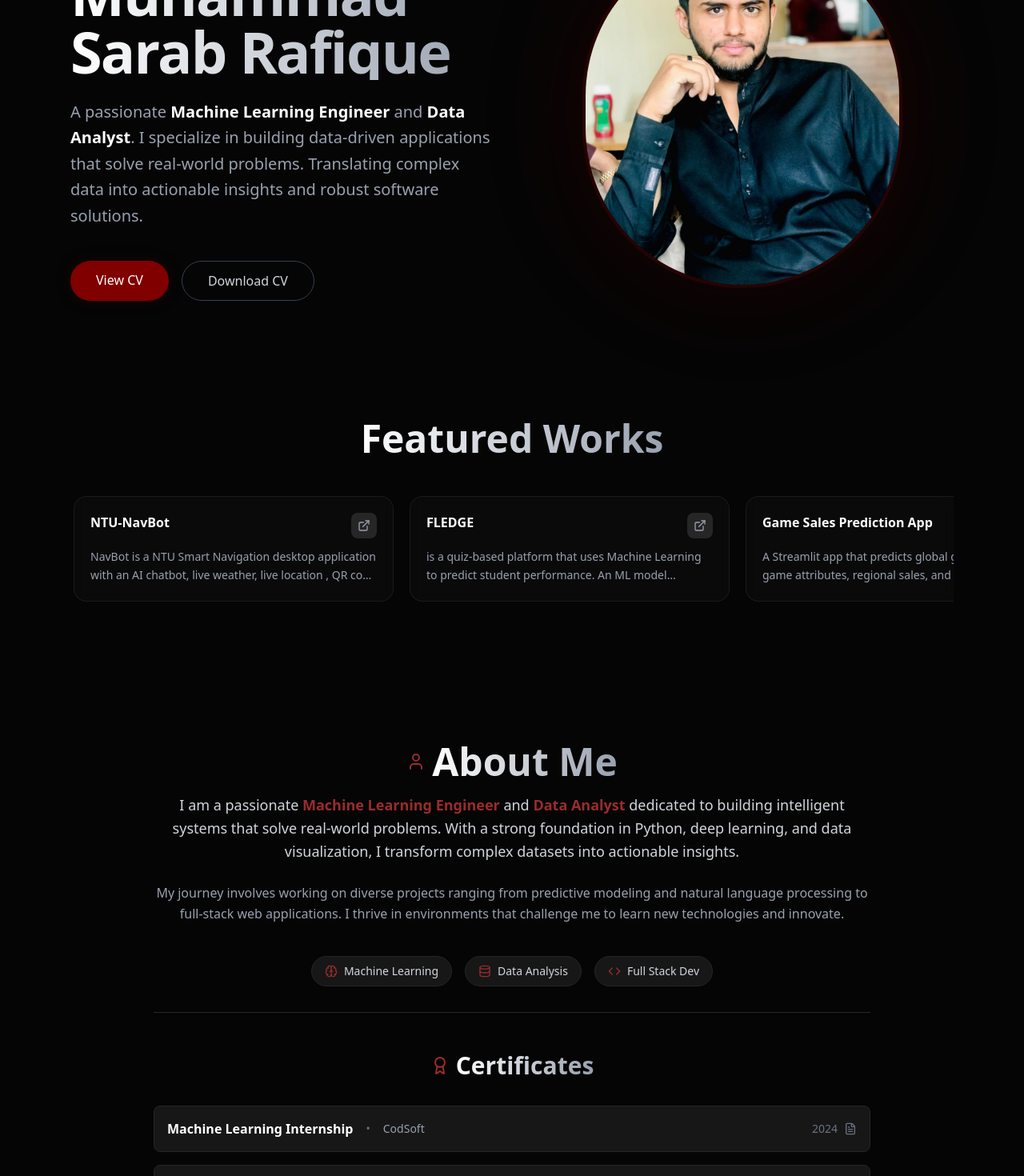
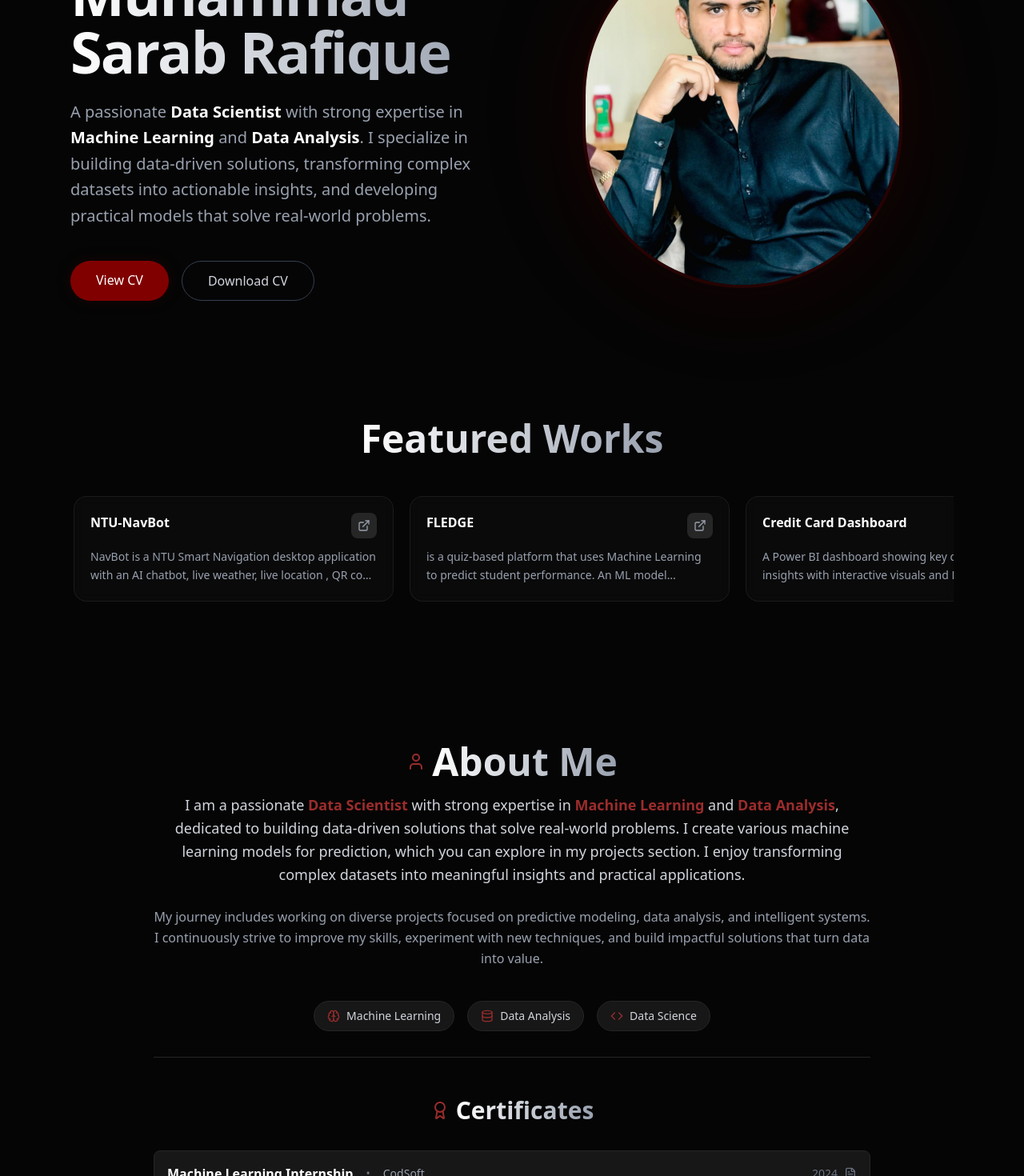
Before and after one commit to Sarab160/Portfolio, a Next.js app: page / in a window 1280 px wide. Shown: the part 260-1730 px from the top of the page at 80% size. Built offline with nearby package versions, Linux system fonts and the light colour scheme.

Commit message:
Portfolio

```diff
--- a/src/components/About.tsx
+++ b/src/components/About.tsx
@@ -25,12 +25,16 @@ const About = () => {
 
                     <div className="max-w-4xl mx-auto text-center space-y-6">
     <p className="text-gray-300 text-lg leading-relaxed">
-                            I am a passionate <span className="text-brand-primary-light font-bold">Machine Learning Engineer</span> and <span className="text-brand-primary-light font-bold">Data Analyst</span> dedicated to building intelligent systems that solve real-world problems.
-                            With a strong foundation in Python, deep learning, and data visualization, I transform complex datasets into actionable insights.
+        I am a passionate <span className="text-brand-primary-light font-bold">Data Scientist</span> with strong expertise in
+        <span className="text-brand-primary-light font-bold"> Machine Learning</span> and
+        <span className="text-brand-primary-light font-bold"> Data Analysis</span>, dedicated to building data-driven solutions that solve real-world problems.
+        I create various machine learning models for prediction, which you can explore in my projects section.
+        I enjoy transforming complex datasets into meaningful insights and practical applications.
     </p>
 
     <p className="text-gray-400 leading-relaxed">
-                            My journey involves working on diverse projects ranging from predictive modeling and natural language processing to full-stack web applications. I thrive in environments that challenge me to learn new technologies and innovate.
+        My journey includes working on diverse projects focused on predictive modeling, data analysis, and intelligent systems.
+        I continuously strive to improve my skills, experiment with new techniques, and build impactful solutions that turn data into value.
     </p>
 
     <div className="flex flex-wrap gap-4 pt-4 justify-center">
@@ -44,7 +48,7 @@ const About = () => {
         </div>
         <div className="bg-neutral-900 border border-neutral-800 px-4 py-2 rounded-full flex items-center gap-2 text-sm text-gray-300">
             <Code size={16} className="text-brand-primary-light" />
-                                <span>Full Stack Dev</span>
+            <span>Data Science</span>
         </div>
     </div>
 </div>
--- a/src/components/Contact.tsx
+++ b/src/components/Contact.tsx
@@ -1,7 +1,7 @@
 "use client";
 
 import { motion } from "framer-motion";
-import { Mail, Github, Linkedin, Twitter } from "lucide-react";
+import { Mail, Github, Linkedin } from "lucide-react";
 
 const Contact = () => {
     return (
@@ -29,7 +29,7 @@ const Contact = () => {
                             <div>
                                 <h3 className="text-lg font-semibold text-white">Email</h3>
                                 <a href="mailto:contact@example.com" className="text-gray-400 hover:text-brand-primary-light transition-colors">
-                                    contact@example.com
+                                    sarabcheema160@gmail.com
                                 </a>
                             </div>
                         </div>
@@ -37,15 +37,13 @@ const Contact = () => {
                         <div className="space-y-4">
                             <h3 className="text-lg font-semibold text-white">Socials</h3>
                             <div className="flex gap-4">
-                                <a href="#" className="p-3 bg-neutral-900 rounded-lg border border-neutral-800 text-gray-400 hover:text-white hover:border-brand-primary transition-all">
+                                <a href="https://github.com/Sarab160" className="p-3 bg-neutral-900 rounded-lg border border-neutral-800 text-gray-400 hover:text-white hover:border-brand-primary transition-all">
                                     <Github size={20} />
                                 </a>
-                                <a href="#" className="p-3 bg-neutral-900 rounded-lg border border-neutral-800 text-gray-400 hover:text-blue-400 hover:border-blue-400 transition-all">
+                                <a href="www.linkedin.com/in/sarab-cheema-20841928a" className="p-3 bg-neutral-900 rounded-lg border border-neutral-800 text-gray-400 hover:text-blue-400 hover:border-blue-400 transition-all">
                                     <Linkedin size={20} />
                                 </a>
-                                <a href="#" className="p-3 bg-neutral-900 rounded-lg border border-neutral-800 text-gray-400 hover:text-blue-300 hover:border-blue-300 transition-all">
-                                    <Twitter size={20} />
-                                </a>
+
                             </div>
                         </div>
                     </div>
--- a/src/components/Hero.tsx
+++ b/src/components/Hero.tsx
@@ -17,9 +17,8 @@ const Hero = () => {
                     Muhammad Sarab Rafique
                 </h1>
                 <p className="text-lg md:text-xl text-gray-400 max-w-2xl leading-relaxed">
-                    A passionate <span className="text-white font-semibold">Machine Learning Engineer</span> and <span className="text-white font-semibold">Data Analyst</span>.
-                    I specialize in building data-driven applications that solve real-world problems.
-                    Translating complex data into actionable insights and robust software solutions.
+                    A passionate <span className="text-white font-semibold">Data Scientist</span> with strong expertise in <span className="text-white font-semibold">Machine Learning</span> and <span className="text-white font-semibold">Data Analysis</span>.
+                    I specialize in building data-driven solutions, transforming complex datasets into actionable insights, and developing practical models that solve real-world problems.
                 </p>
                 <div className="flex flex-wrap gap-4 justify-center md:justify-start pt-4">
                     <a
--- a/src/data/portfolio.ts
+++ b/src/data/portfolio.ts
@@ -57,7 +57,7 @@ export const skillsData: Skill[] = [
             { title: "Network Traffic Classification", description: "A Streamlit app that classifies network traffic using multiple machine learning models and provides real-time predictions and model accuracies.", github: "https://github.com/Sarab160/Classification-models-Project/tree/master" },
             { title: "Crop Recommendation System", description: "A Streamlit app that recommends the best crop based on soil nutrients, weather, and district using **K-Nearest Neighbors (KNN)**. It shows model accuracy, metrics, and a confusion matrix for evaluation.", github: "https://github.com/Sarab160/Crop_prediction" },
 
-            { title: "Game Sales Prediction App", description: "A Streamlit app that predicts global game sales using game attributes, regional sales, and release year. It connects to **PostgreSQL** for real data, uses a **Voting Regressor ensemble** for accurate predictions, and provides model metrics and interactive visualizations.", github: "https://github.com/Sarab160/Games-Sales-Prediction", featured: true },
+            { title: "Game Sales Prediction App", description: "A Streamlit app that predicts global game sales using game attributes, regional sales, and release year. It connects to **PostgreSQL** for real data, uses a **Voting Regressor ensemble** for accurate predictions, and provides model metrics and interactive visualizations.", github: "https://github.com/Sarab160/Games-Sales-Prediction" },
             { title: "Price Index Predictor", description: "A Streamlit app that predicts product price spreads using a **Decision Tree Regressor**. Users can explore product data, tune model hyperparameters, visualize trends, and make interactive predictions.", github: "https://github.com/Sarab160/Price-index-predictor" },
             { title: "Spam Email Detector", description: "A Streamlit app that detects whether an email is **Spam** or **Not Spam** using **Multinomial Naive Bayes** and TF-IDF text features.", github: "https://github.com/Sarab160/spam-email-detection/tree/master" },
 
@@ -74,7 +74,7 @@ export const skillsData: Skill[] = [
         name: "Data Analysis",
         icon: BarChart,
         projects: [
-            { title: "Credit Card Dashboard", description: "A Power BI dashboard showing key credit card insights with interactive visuals and DAX measures.",  dashboardPdf: "/dashboards/credit card.pdf" },
+            { title: "Credit Card Dashboard", description: "A Power BI dashboard showing key credit card insights with interactive visuals and DAX measures.",  dashboardPdf: "/dashboards/credit card.pdf",featured:true },
             { title: "IPL Matches (2008 -2017) Dashboard", description: "A Power BI dashboard showing key credit card insights with interactive visuals.",  dashboardPdf: "/dashboards/ipl matches.pdf" },
             { title: "Stroke  Dashboard", description: "A Power BI dashboard showing key credit card insights with interactive visuals.",  dashboardPdf: "/dashboards/stroke.pdf" },
 
@@ -104,8 +104,8 @@ export const skillsData: Skill[] = [
         name: "Web Development",
         icon: Globe,
         projects: [
-            { title: "FLEDGE", description: "is a smart quiz builder and learning platform where users create quizzes, share them via links or QR codes, and track instant results. It also includes an AI-based performance prediction system built with Machine Learning. Developed using Next.js, Supabase, and a Flask backend, FLEDGE enables secure authentication, real-time analytics, and intelligent student performance insights in one integrated platform.", github: "https://github.com/Sarab160/Fledge", featured: true },
-            { title: "FITHIT – Spin & Win Discount Wheel", description: "A simple interactive web app where users spin a digital wheel to win discounts, built with HTML, CSS, and JavaScript using Chart.js, featuring a responsive design and fun celebration effects.", github: "https://github.com/Sarab160/spin-wheel", featured: true },
+            { title: "FLEDGE", description: "is a smart quiz builder and learning platform where users create quizzes, share them via links or QR codes, and track instant results. It also includes an AI-based performance prediction system built with Machine Learning. Developed using Next.js, Supabase, and a Flask backend, FLEDGE enables secure authentication, real-time analytics, and intelligent student performance insights in one integrated platform.", github: "https://github.com/Sarab160/Fledge" },
+            { title: "FITHIT – Spin & Win Discount Wheel", description: "A simple interactive web app where users spin a digital wheel to win discounts, built with HTML, CSS, and JavaScript using Chart.js, featuring a responsive design and fun celebration effects.", github: "https://github.com/Sarab160/spin-wheel" },
 
         ],
     },
@@ -121,7 +121,7 @@ export const skillsData: Skill[] = [
         name: "n8n",
         icon: Workflow,
         projects: [
-            { title: "CampusCare", description: "is an automated complaint management system that collects student issues via Google Forms and processes them using n8n and OpenAI GPT-4.0 mini. It automatically classifies complaints, stores them in Google Sheets, and sends email notifications through Gmail, ensuring fast and fully automated issue tracking.", github: "https://github.com/Sarab160/CampusCare" },
+            { title: "CampusCare", description: "is an automated complaint management system that collects student issues via Google Forms and processes them using n8n and OpenAI GPT-4.0 mini. It automatically classifies complaints, stores them in Google Sheets, and sends email notifications through Gmail, ensuring fast and fully automated issue tracking.", github: "https://github.com/Sarab160/CampusCare",featured:true },
 
         ],
     },
@@ -129,7 +129,7 @@ export const skillsData: Skill[] = [
         name: "TypeScript",
         icon: TypeIcon,
         projects: [
-            { title: "AutoPath – VS Code Extension", description: "AutoPath is a VS Code extension that automatically fixes file paths in your code when you rename or move files, preventing broken imports and errors. It keeps your project synced instantly with no setup required.", marketplace: "https://marketplace.visualstudio.com/items?itemName=sarabcheema.autopath", icon: Store },
+            { title: "AutoPath – VS Code Extension", description: "AutoPath is a VS Code extension that automatically fixes file paths in your code when you rename or move files, preventing broken imports and errors. It keeps your project synced instantly with no setup required.", marketplace: "https://marketplace.visualstudio.com/items?itemName=sarabcheema.autopath", icon: Store ,featured:true},
 
         ],
     },
```
Also changed, not shown: 1 other file (tests, documents, lock files or other folders). Lines whose indentation alone changed are shown as unchanged.
